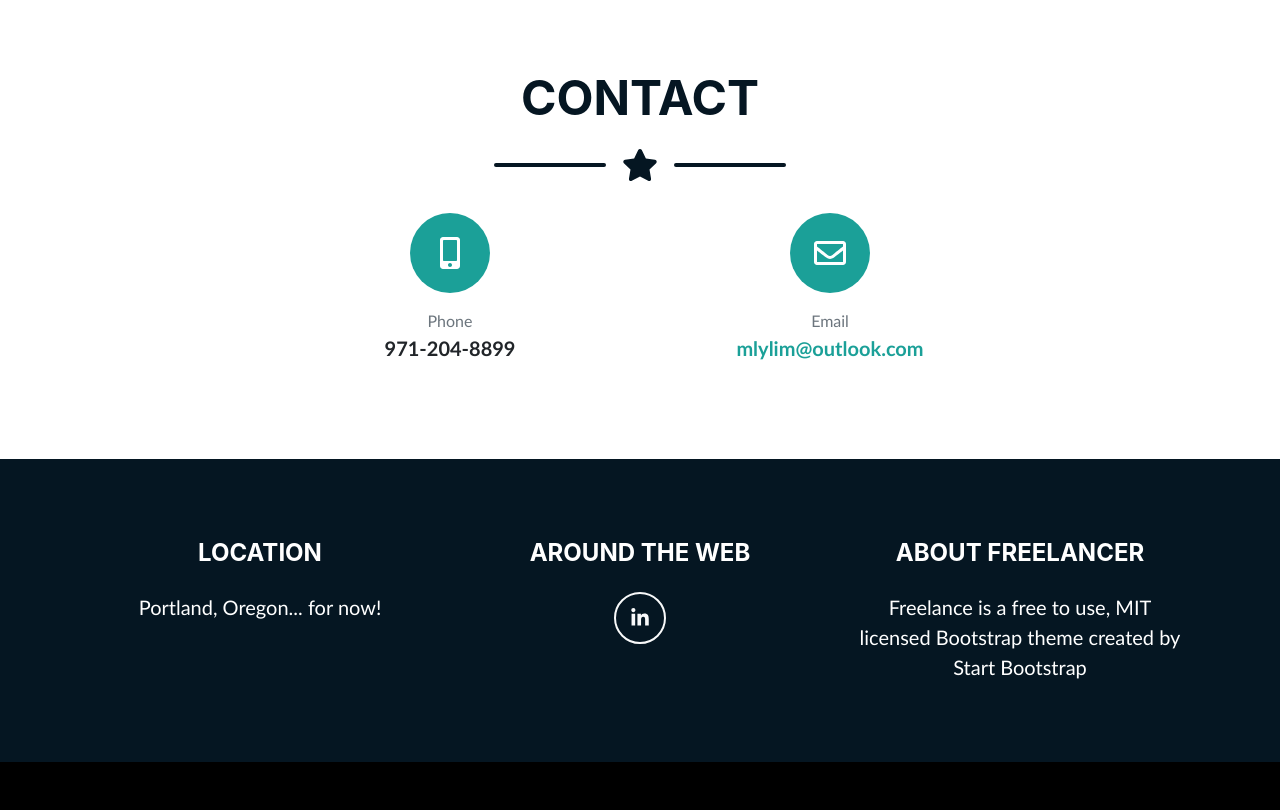
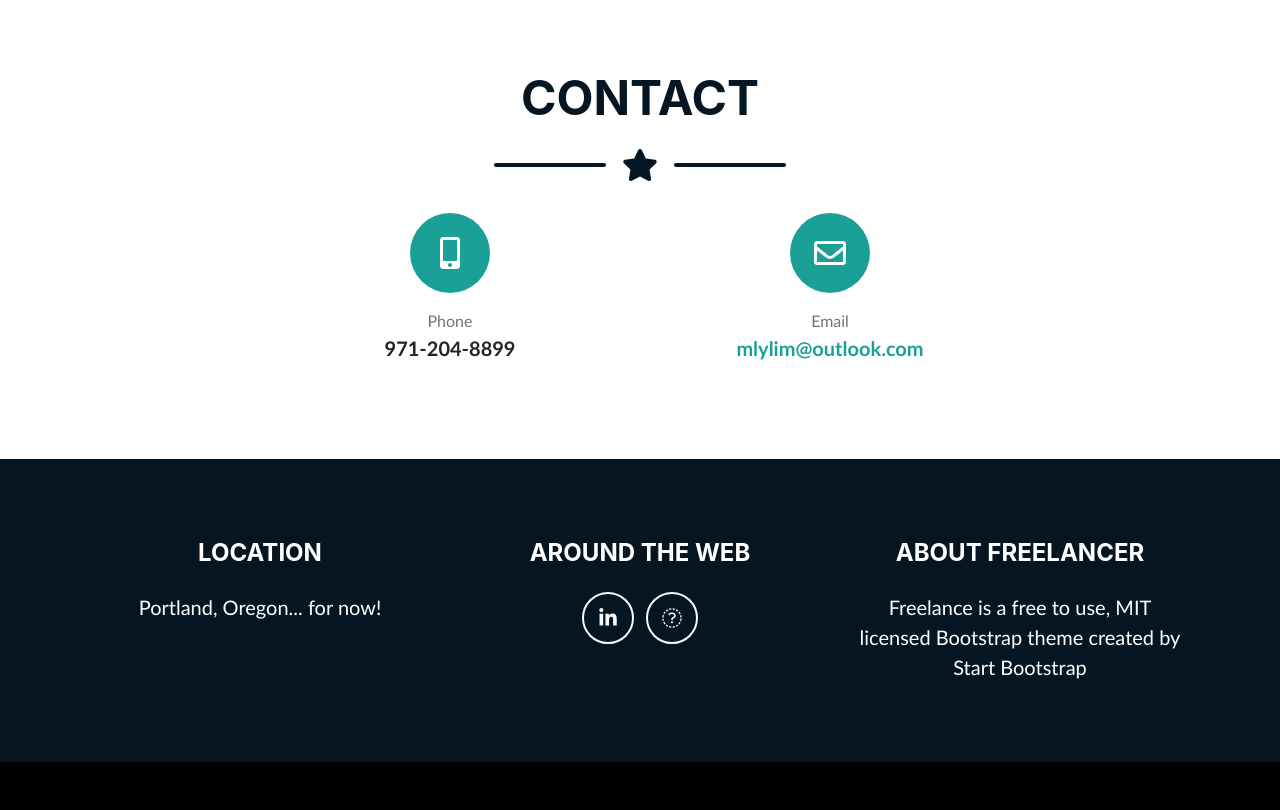
Before and after one commit to mlylim/mlylim.github.io, a plain HTML site: page index.html in a window 1280 px wide. Shown: the part 1905-2715 px from the top of the page. Drawn offline with nearby package versions, Linux system fonts and the light colour scheme; a web font is replaced by a local one.

Commit message:
add web link

```diff
--- a/index.html
+++ b/index.html
@@ -339,7 +339,9 @@
                     </div>
                     <!-- Footer Social Icons-->
                     <div class="col-lg-4 mb-5 mb-lg-0">
-                        <h4 class="mb-4">AROUND THE WEB</h4><a class="btn btn-outline-light btn-social mx-1" href="https://www.linkedin.com/in/megan-louise-lim"><i class="fab fa-fw fa-linkedin-in"></i></a>
+                        <h4 class="mb-4">AROUND THE WEB</h4>
+                        <a class="btn btn-outline-light btn-social mx-1" href="https://www.linkedin.com/in/megan-louise-lim"><i class="fab fa-fw fa-linkedin-in"></i></a>
+                        <a class="btn btn-outline-light btn-social mx-1" href="https://github.com/mlylim"><i class="fab fa-fw fa-dribble"></i></a>
                     </div>
                     <!-- Footer About Text-->
                     <div class="col-lg-4">
```
